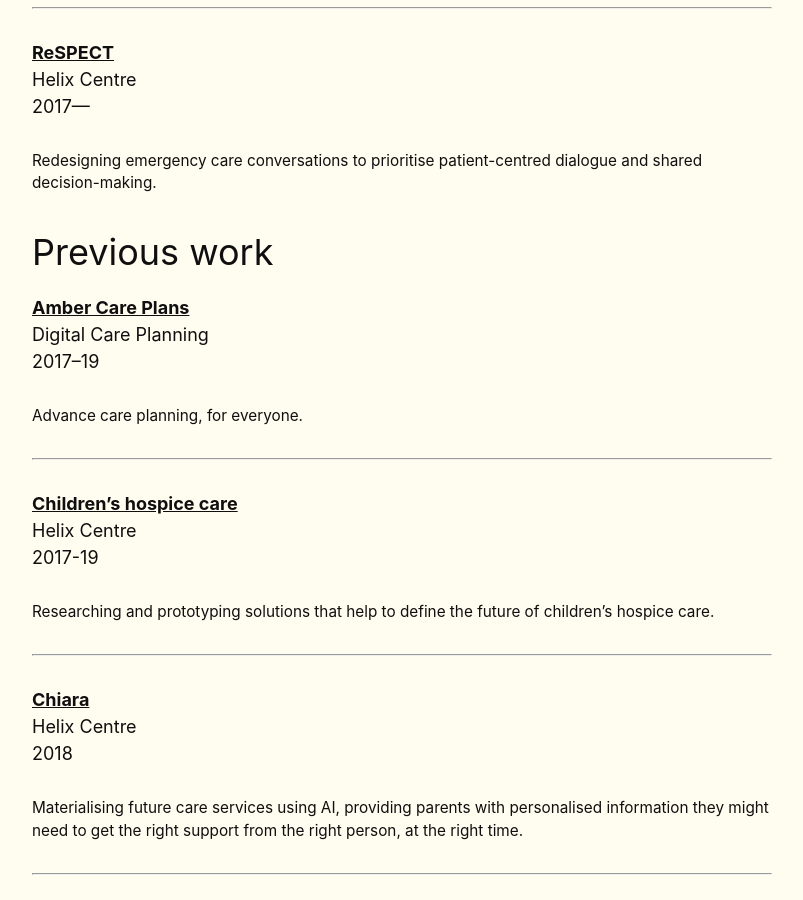
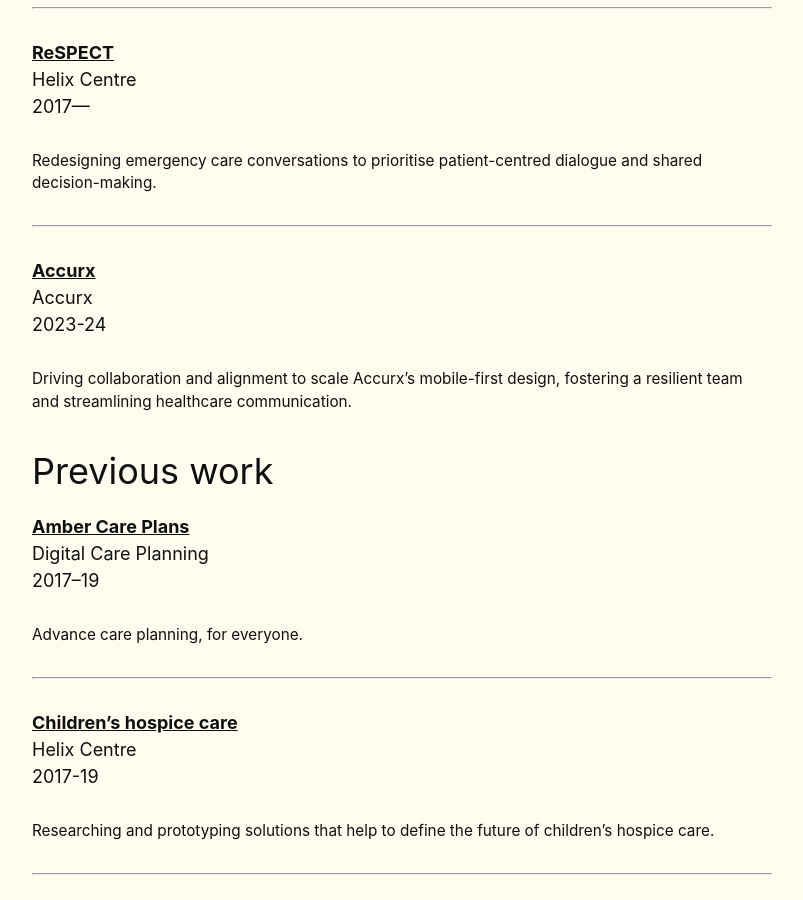
Before and after one commit to ivorinfo/iw, a Jekyll site: the page built from work.md, in a window 1280 px wide and 900 px high, scrolled down 800 px. Shown: the whole window, without its empty margins (238-1041 px from the left). Built offline with Jekyll 4.4.1, drawn with Linux system fonts in a browser that asks for light colours.

Commit message:
Update work.md

```diff
--- a/work.md
+++ b/work.md
@@ -31,7 +31,12 @@
 
 ### Redesigning emergency care conversations to prioritise patient-centred dialogue and shared decision-making.
 
+---
+[**Accurx**](/accurx)
+Accurx
+2023-24
 
+### Driving collaboration and alignment to scale Accurx’s mobile-first design, fostering a resilient team and streamlining healthcare communication.
 
 
 ## Previous work
```
